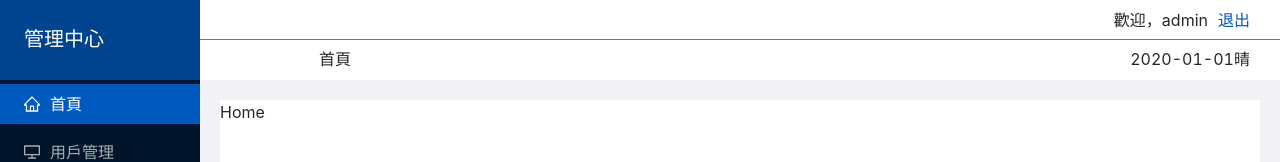
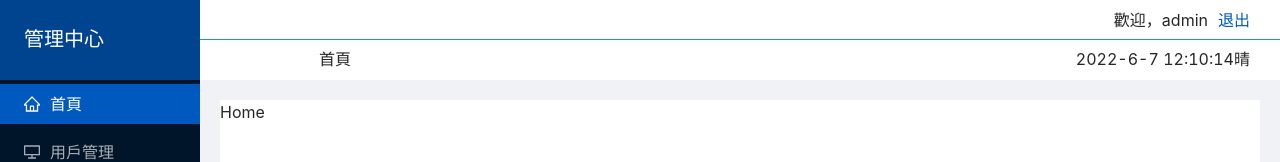
Before and after one commit to SimonLiu0911/BackstageByReact17, a React (Create React App) app: page /home in a window 1280 px wide. Shown: the top 162 px of the page. Built offline with nearby package versions, Linux system fonts and the light colour scheme; the HTML template or start-up script is replaced by a standard one.

Commit message:
header function temp

```diff
--- a/src/assets/api/index.js
+++ b/src/assets/api/index.js
@@ -12,3 +12,6 @@ export const reqLogin = (email, password) =>
 
 // 添加用戶
 // export const reqAddUser = (user) => ajax("/manage/user/add", user, "POST");
+
+// json請求函數
+export const reqWeather = () => {}
--- a/src/components/header/header.jsx
+++ b/src/components/header/header.jsx
@@ -1,7 +1,14 @@
-import React from "react";
-import { HeaderStyle, HeaderTopStyle,HeaderBottomStyle } from "./headerStyle";
+import React, { useEffect } from "react";
+import { formateDate } from "../../utils/dateUtils";
+import memoryUtils from "../../utils/memoryUtils";
+import { HeaderStyle, HeaderTopStyle, HeaderBottomStyle } from "./headerStyle";
 
 const Header = () => {
+  const currentTime = formateDate(Date.now());
+  console.log(memoryUtils);
+  // useEffect(() => {
+  //   set
+  // }, [])
   return (
     <HeaderStyle>
       <HeaderTopStyle>
@@ -11,7 +18,7 @@ const Header = () => {
       <HeaderBottomStyle>
         <div className="header-bottom-left">首頁</div>
         <div className="header-bottom-right">
-          <span>2020-01-01</span>
+          <span>{currentTime}</span>
           <span>晴</span>
         </div>
       </HeaderBottomStyle>
--- a/src/pages/login/login.jsx
+++ b/src/pages/login/login.jsx
@@ -19,7 +19,16 @@ const Login = (props) => {
 	// }
 	const onCheck = async () => {
 		try {
-			props.history.replace("/");
+			const values = await form.validateFields();
+			const { email, password } = values;
+			const response = await reqLogin(email, password);
+			if (response.status === 200) {
+				// sessionStorage.setItem("token", response.data.accessToken);
+				const { user } = response.data
+				memoryUtils.user = user;
+				storageUtils.saveUser(user);
+				props.history.replace("/");
+			}
 		} catch (errorInfo) {
 			console.log('Failed:', errorInfo.response);
 		}
--- /dev/null
+++ b/src/utils/dateUtils.js
@@ -0,0 +1,7 @@
+// 格式化日期
+export function formateDate(time) {
+  if (!time) return ''
+  let date = new Date(time)
+  return date.getFullYear() + '-' + (date.getMonth() + 1) + '-' + date.getDate()
+    + ' ' + date.getHours() + ':' + date.getMinutes() + ':' + date.getSeconds()
+}
```
Also changed, not shown: 1 other file (tests, documents, lock files or other folders).
